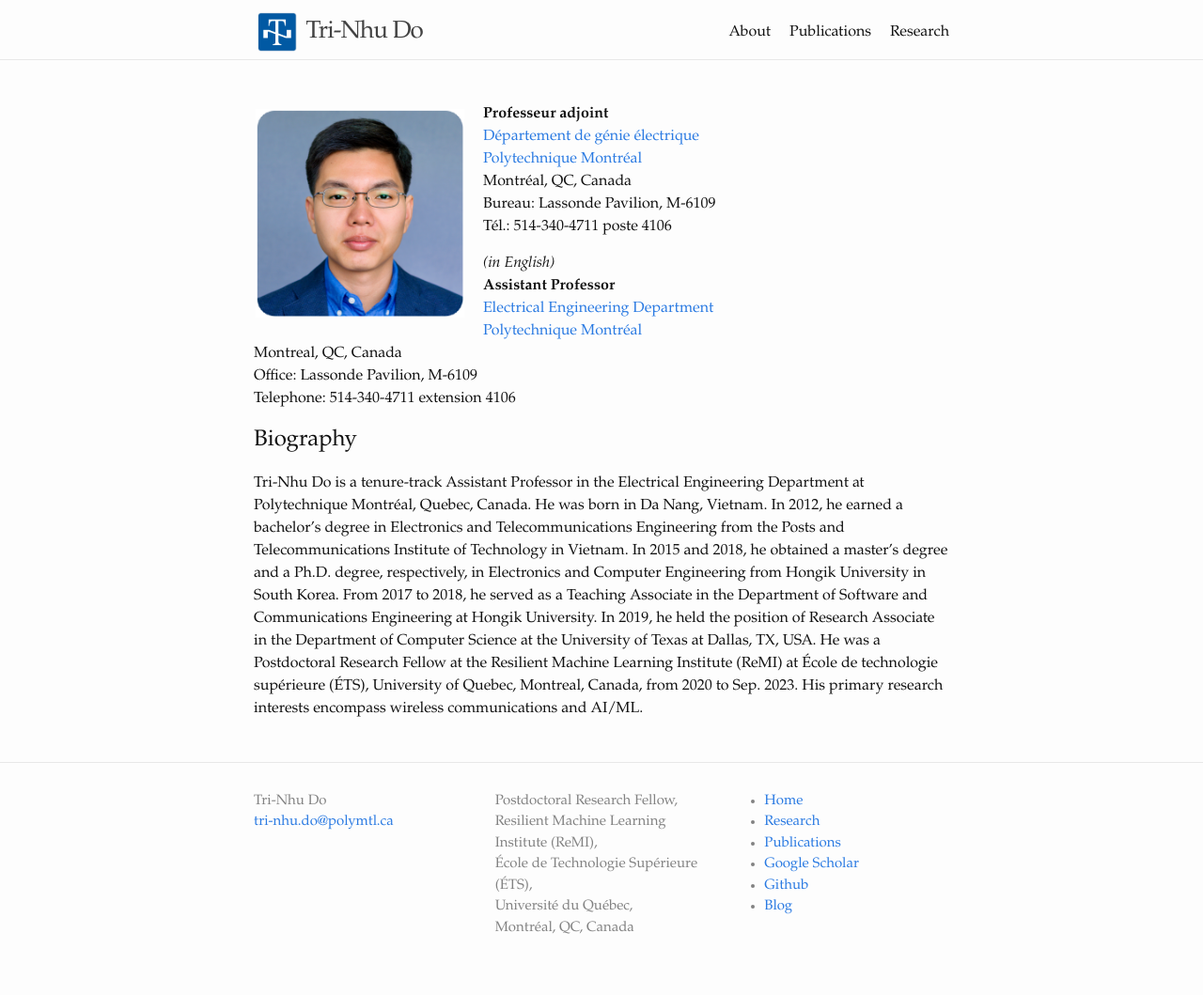
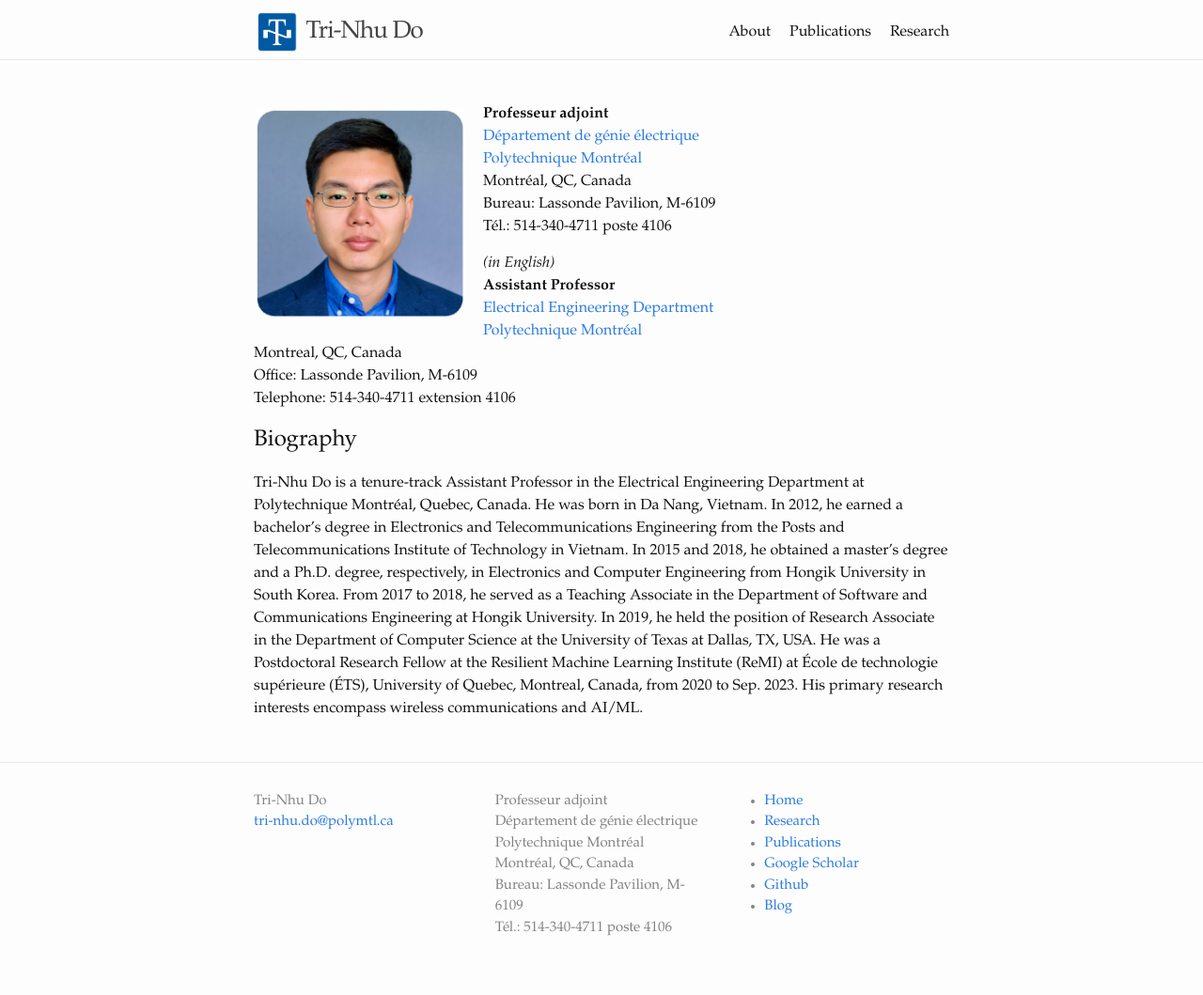
Before and after one commit to trinhudo/trinhudo.github.io, a Jekyll site: the page built from index.md, in a window 1280 px wide. Shown: the whole page at 94% size. Built offline with Jekyll 4.4.1, drawn with Linux system fonts in a browser that asks for light colours.

Commit message:
Update footer.html
Signed-off-by: Tri Nhu Do <43434724+trinhudo@users.noreply.github.com>

```diff
--- a/_includes/footer.html
+++ b/_includes/footer.html
@@ -18,11 +18,12 @@
       </div>
 
       <div class="footer-col">
-        <p>Postdoctoral Research Fellow,  <br/>
-        Resilient Machine Learning Institute (ReMI),  <br/>
-        École de Technologie Supérieure (ÉTS), <br/>
-        Université du Québec, <br/>
-          Montréal, QC, Canada </p>
+        Professeur adjoint </br>
+        Département de génie électrique </br>
+        Polytechnique Montréal </br>
+        Montréal, QC, Canada </br>
+        Bureau: Lassonde Pavilion, M-6109 </br>
+        Tél.: 514-340-4711 poste 4106 </p>
       </div>
 
       <div class="footer-col">
```
